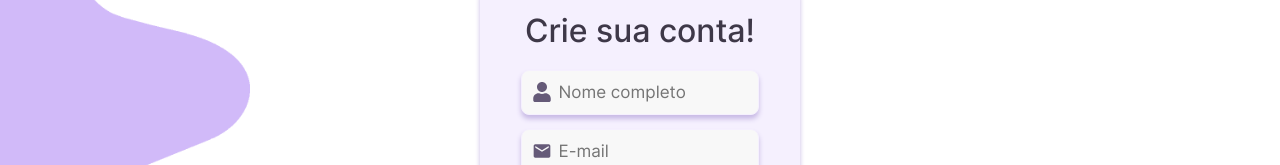
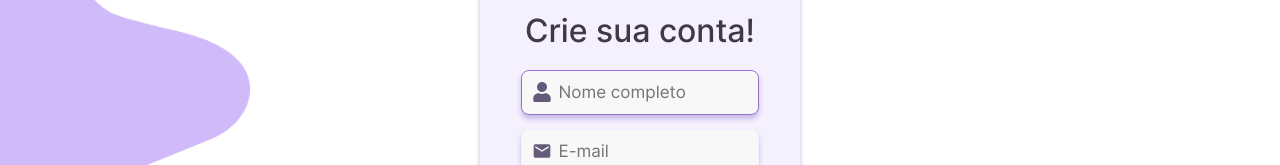
Before and after one commit to yasminwtr/ThePurpleHouse, a React (Create React App) app: page /Cadastro in a window 1280 px wide. In both pictures the pointer is over the element 640 px from the left and 353 px from the top of the page. Shown: the part 261-426 px from the top of the page. Built offline with nearby package versions, Linux system fonts and the light colour scheme.

Commit message:
cadastro e login :hover

```diff
--- a/src/components/Cadastro/styles.css
+++ b/src/components/Cadastro/styles.css
@@ -127,6 +127,11 @@
     margin-bottom: 6%;
 }
 
+.containerInputRegister:hover{
+    border: 1px solid #9472ce;
+}
+
+
 .inputRegister, #fullName, #email, #phoneNumber, #password{
     background-color: #f8f8f8;
     border: none;
--- a/src/components/Login/styles.css
+++ b/src/components/Login/styles.css
@@ -123,6 +123,10 @@
     margin-bottom: 6%;
 }
 
+.containerInputLogin:hover{
+    border: 1px solid #9472ce;
+}
+
 .inputLogin{
     background-color: #f8f8f8;
     border: none;
```
